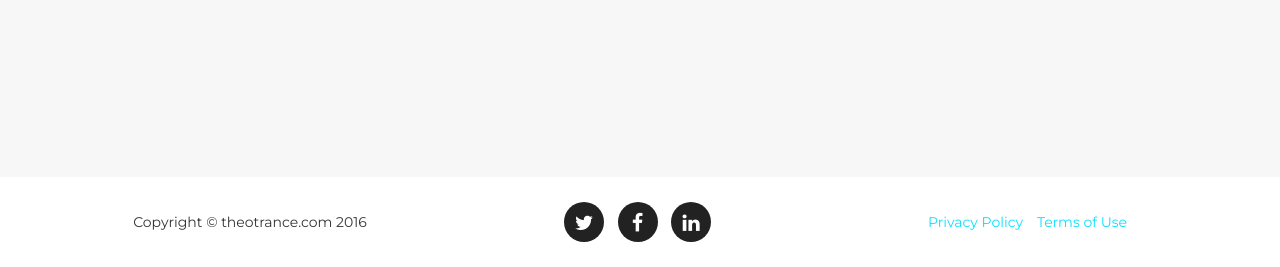
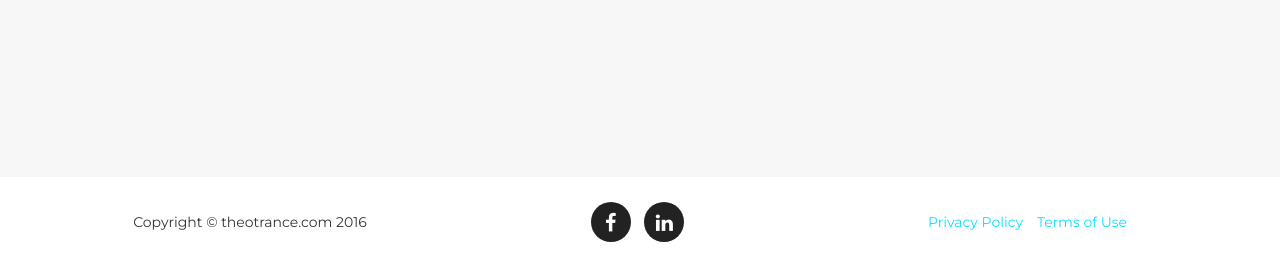
Before and after one commit to theotran/theotran.github.io, a website: page index.html in a window 1280 px wide. Shown: the part 2470-2737 px from the top of the page. Drawn offline with nearby package versions, Linux system fonts and the light colour scheme; a web font is replaced by a local one.

Commit message:
updated icons with links

```diff
--- a/index.html
+++ b/index.html
@@ -451,11 +451,11 @@
                 </div>
                 <div class="col-md-4">
                     <ul class="list-inline social-buttons">
-                        <li><a href="#"><i class="fa fa-twitter"></i></a>
+                        <!-- <li><a href="#"><i class="fa fa-twitter"></i></a>
+                        </li> -->
+                        <li><a href="https://www.facebook.com/theo.tran.9"><i class="fa fa-facebook"></i></a>
                         </li>
-                        <li><a href="#"><i class="fa fa-facebook"></i></a>
-                        </li>
-                        <li><a href="#"><i class="fa fa-linkedin"></i></a>
+                        <li><a href="https://www.linkedin.com/in/theo-tran-399791116"><i class="fa fa-linkedin"></i></a>
                         </li>
                     </ul>
                 </div>
```
